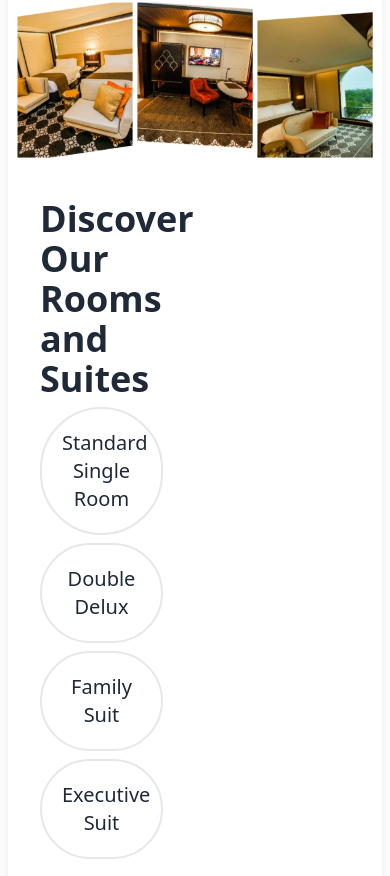
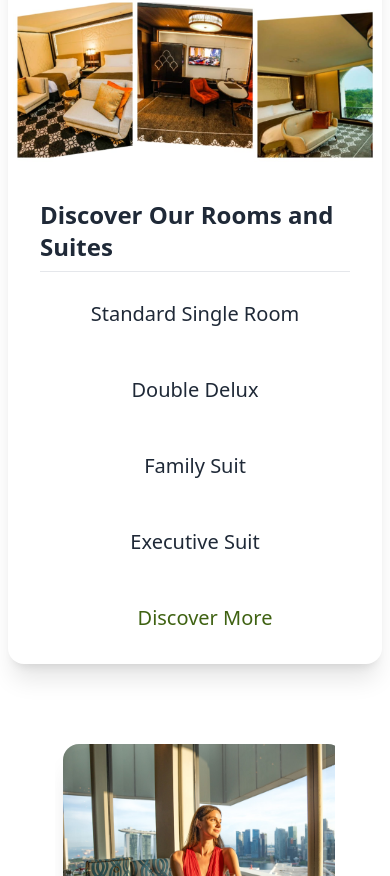
Before and after one commit to Rakib5627/hotel-grand, a React (Vite) app: page / in a window 390 px wide. Shown: the part 2328-3204 px from the top of the page. Built offline with nearby package versions, Linux system fonts and the light colour scheme; no server answers.

Commit message:
discover responsive

```diff
--- a/src/components/Home/Discover.jsx
+++ b/src/components/Home/Discover.jsx
@@ -7,23 +7,24 @@ const Discover = () => {
         <div className="mt-20">
             <div className="card lg:card-side bg-base-100 shadow-xl">
                 <figure><img src={img} alt="" height="200px"/></figure>
-                <div className="card-body w-1/2">
-                    <h2 className="card-title text-4xl">Discover Our <br /> Rooms and <br /> Suites</h2>
-                    <div className="border-2 hover:border-lime-700 text-center hover:text-lime-700 rounded-full p-5">
+                <div className="card-body lg:w-1/2">
+                    <h2 className=" text-2xl font-bold lg:text-4xl">Discover Our Rooms and Suites</h2>
+                    <hr />
+                    <div className="md:border-2 hover:border-lime-700 text-center hover:text-lime-700 rounded-full p-5">
                         <Link to="/details/6547bb984ca95ce8447befc4"><p className="text-xl font-medium ">Standard Single Room</p></Link>
                     </div>
-                    <div className="border-2 hover:border-lime-700 text-center hover:text-lime-700 rounded-full p-5">
+                    <div className="md:border-2 hover:border-lime-700 text-center hover:text-lime-700 rounded-full p-5">
                     <Link to="/details/6547bb984ca95ce8447befc6"><p className="text-xl font-medium">Double Delux</p></Link>
                     </div>
-                    <div className="border-2 hover:border-lime-700 text-center hover:text-lime-700 rounded-full p-5">
+                    <div className="md:border-2 hover:border-lime-700 text-center hover:text-lime-700 rounded-full p-5">
                     <Link to="details/6547bb984ca95ce8447befc8"><p className="text-xl font-medium">Family Suit</p></Link>
                     </div>
-                    <div className="border-2 hover:border-lime-700 text-center hover:text-lime-700 rounded-full p-5">
+                    <div className="md:border-2 hover:border-lime-700 text-center hover:text-lime-700 rounded-full p-5">
                         <Link to="/details/6547bb984ca95ce8447befc9"><p className="text-xl font-medium ">Executive Suit</p></Link>
                     </div>
 
 
-                    <Link to="/rooms" className="text-xl mt-5 text-center font-medium text-lime-800 hover:text-lime-600">Discover More</Link>
+                    <Link to="/rooms" className="text-xl mt-5 ms-5 lg:ms-0 text-center font-medium text-lime-800 hover:text-lime-600">Discover More</Link>
                 </div>
             </div>
         </div>
```
